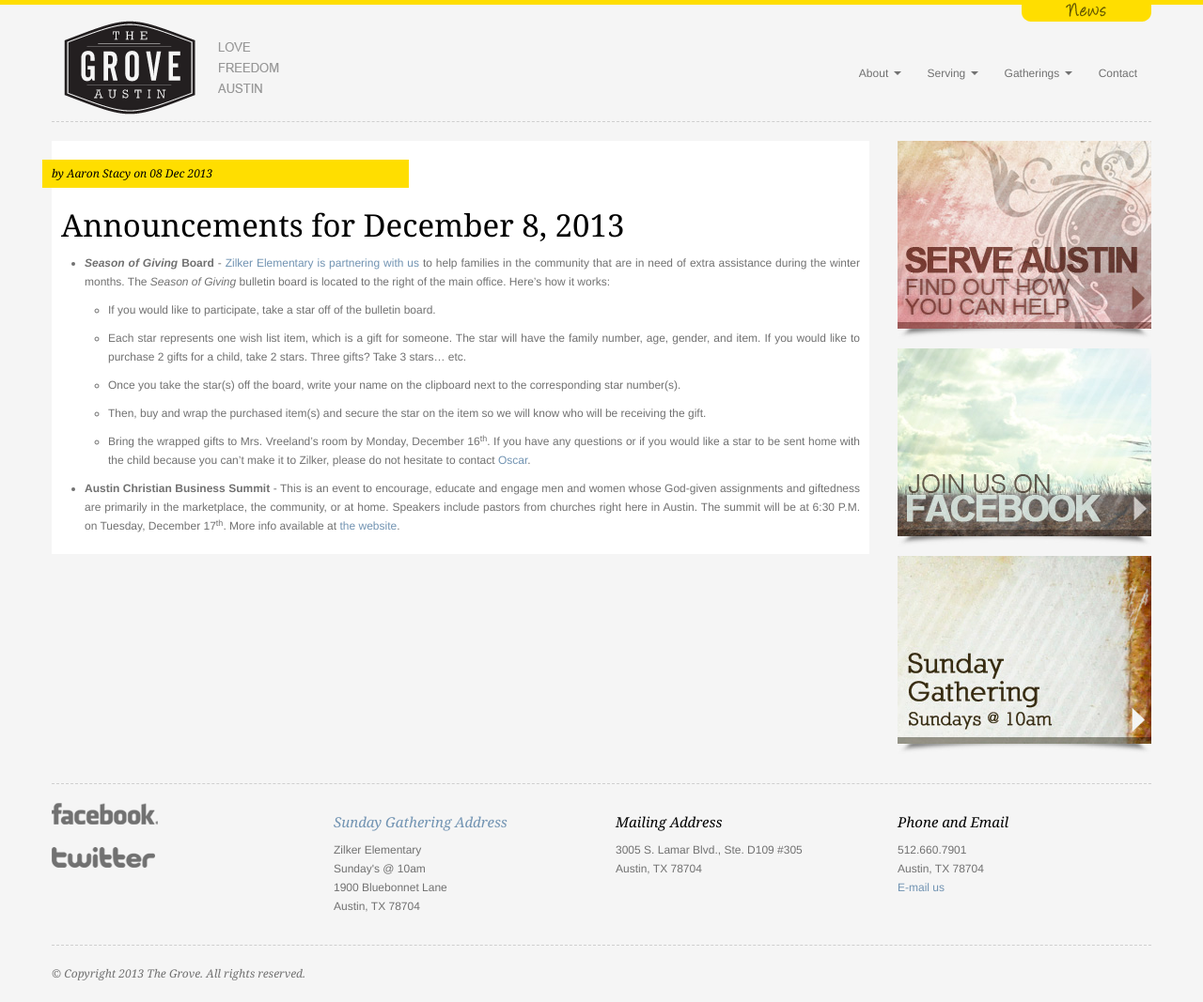
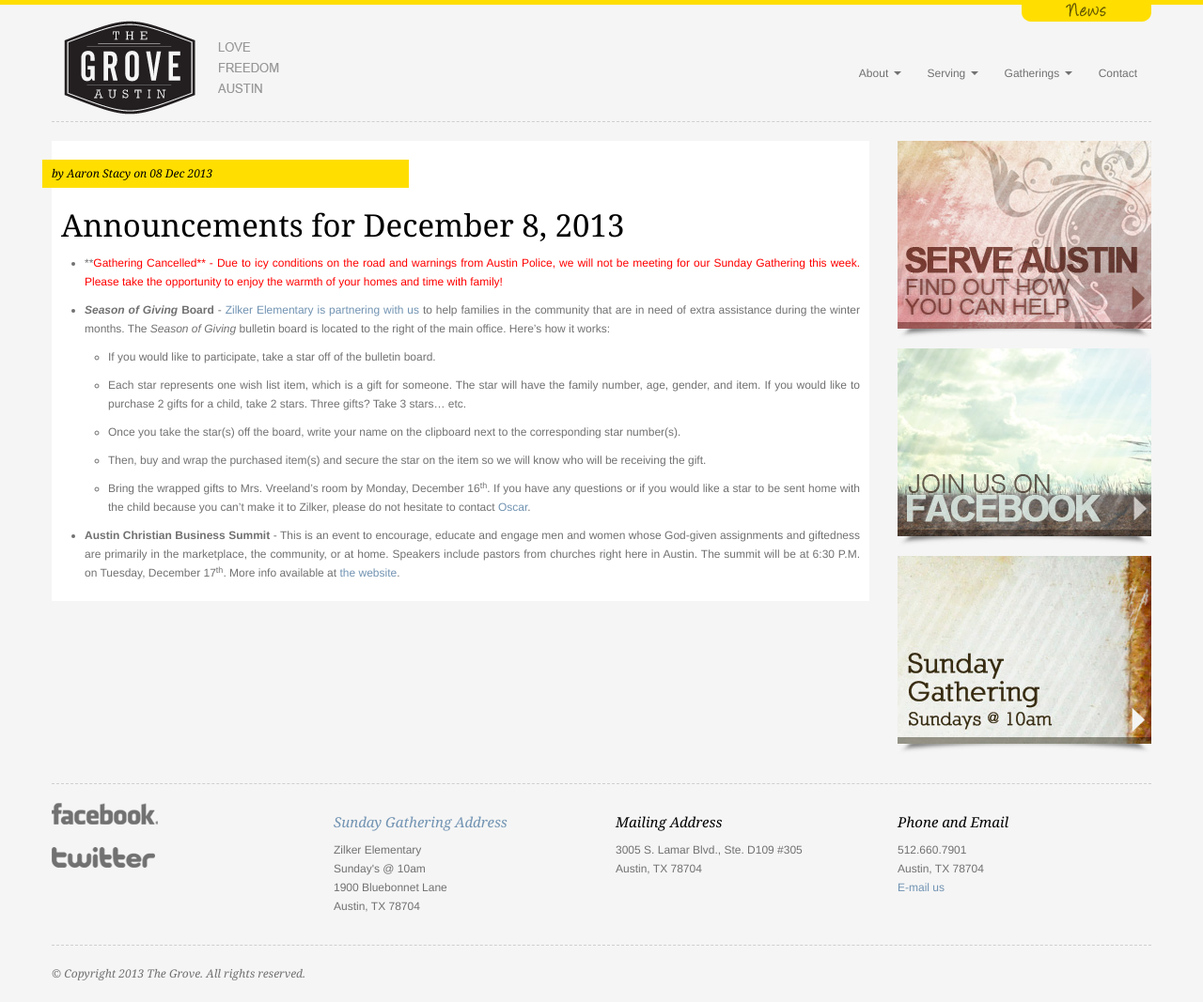
Before and after one commit to groveatx/groveatx.github.io, a Jekyll site: the page built from _posts/2013-12-08-announcements.md, in a window 1280 px wide. Shown: the whole page at 94% size. Built offline with Jekyll 4.4.1, drawn with Linux system fonts in a browser that asks for light colours; Markdown is read by kramdown in place of the engine named in the settings.

Commit message:
post weather warning

```diff
--- a/_posts/2013-12-08-announcements.md
+++ b/_posts/2013-12-08-announcements.md
@@ -6,6 +6,11 @@ layout: post
 ---
 
 # Announcements for December 8, 2013
+
+ - **<span style="color: red">Gathering Cancelled** - Due to icy conditions on
+   the road and warnings from Austin Police, we will not be meeting for our
+   Sunday Gathering this week. Please take the opportunity to enjoy the warmth
+   of your homes and time with family!
 
  - **<em>Season of Giving</em> Board** - [Zilker Elementary is partnering with
    us][zilker] to help families in the community that are in need of extra
--- a/sitemap.xml
+++ b/sitemap.xml
@@ -90,7 +90,7 @@
     </url>
     <url>
         <loc>http://groveatx.org/news/2013/12/08/announcements/</loc>
-        <lastmod>2013-12-08T06:32:43-06:00</lastmod>
+        <lastmod>2013-12-08T07:12:59-06:00</lastmod>
     </url>
     <url>
         <loc>http://groveatx.org/about/give/</loc>
```
